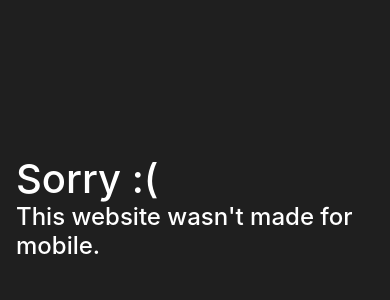
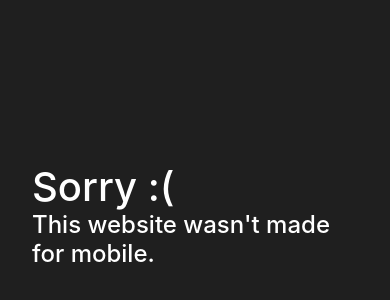
Before and after one commit to anthony-fdez/protypist, a React (Create React App) app: page / in a window 390 px wide. Shown: the part 122-422 px from the top of the page. Built offline with nearby package versions, Linux system fonts and the light colour scheme; no server answers.

Commit message:
Finally trullly fixed

```diff
--- a/src/index.css
+++ b/src/index.css
@@ -15,19 +15,19 @@ code {
 
 @media only screen and (max-width: 800px) {
   .mobile-warning {
-    position: absolute;
-    height: 100vh;
-    width: 100vw;
+    position: fixed;
+    height: 100%;
+    width: 100%;
     background-color: rgb(31, 31, 31);
     color: white;
     left: 0;
     top: 0;
-    overflow-y: hidden;
+    overflow: hidden;
     display: flex;
     justify-content: center;
     align-items: center;
     z-index: 999;
-    padding: 1rem;
+    padding: 2rem;
     padding-bottom: 200px;
   }
 }
```
